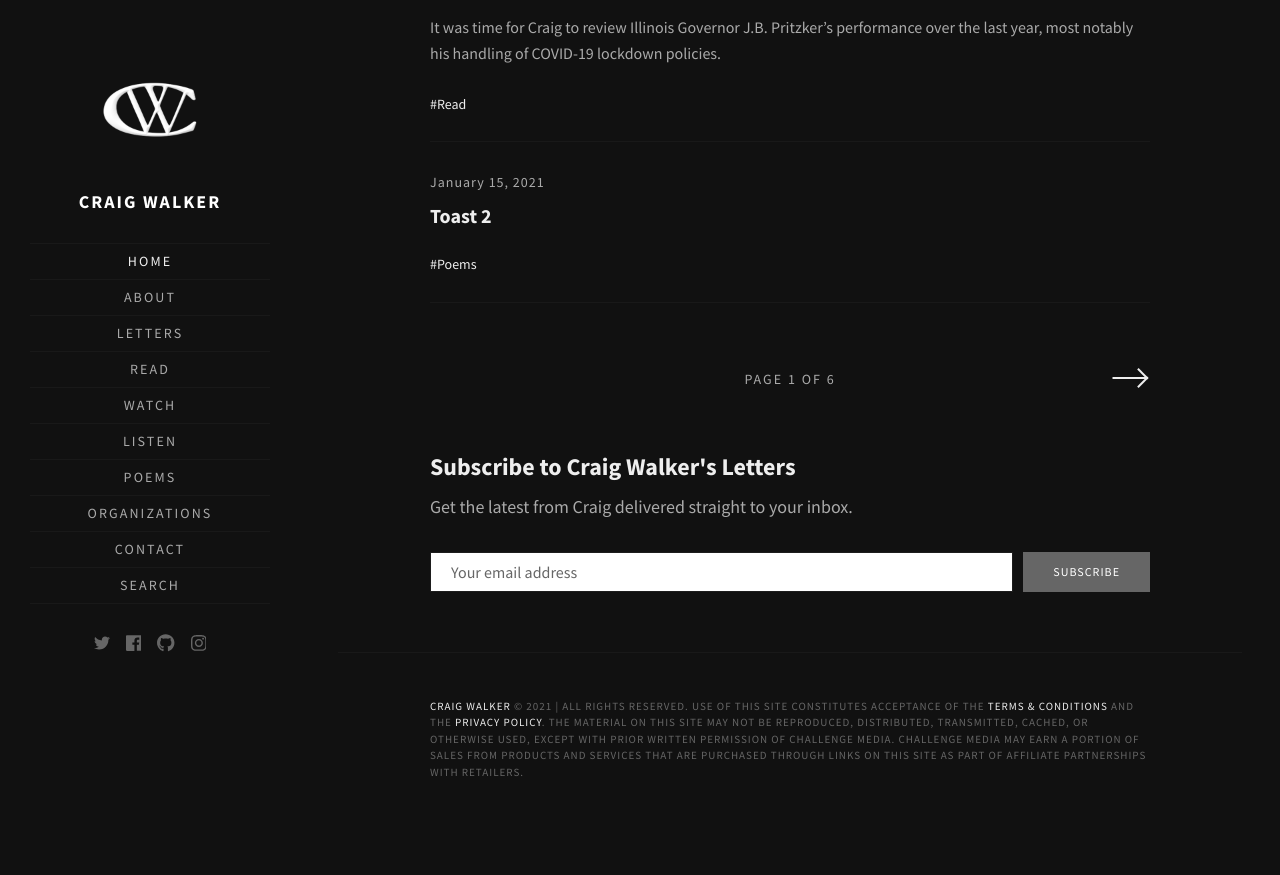
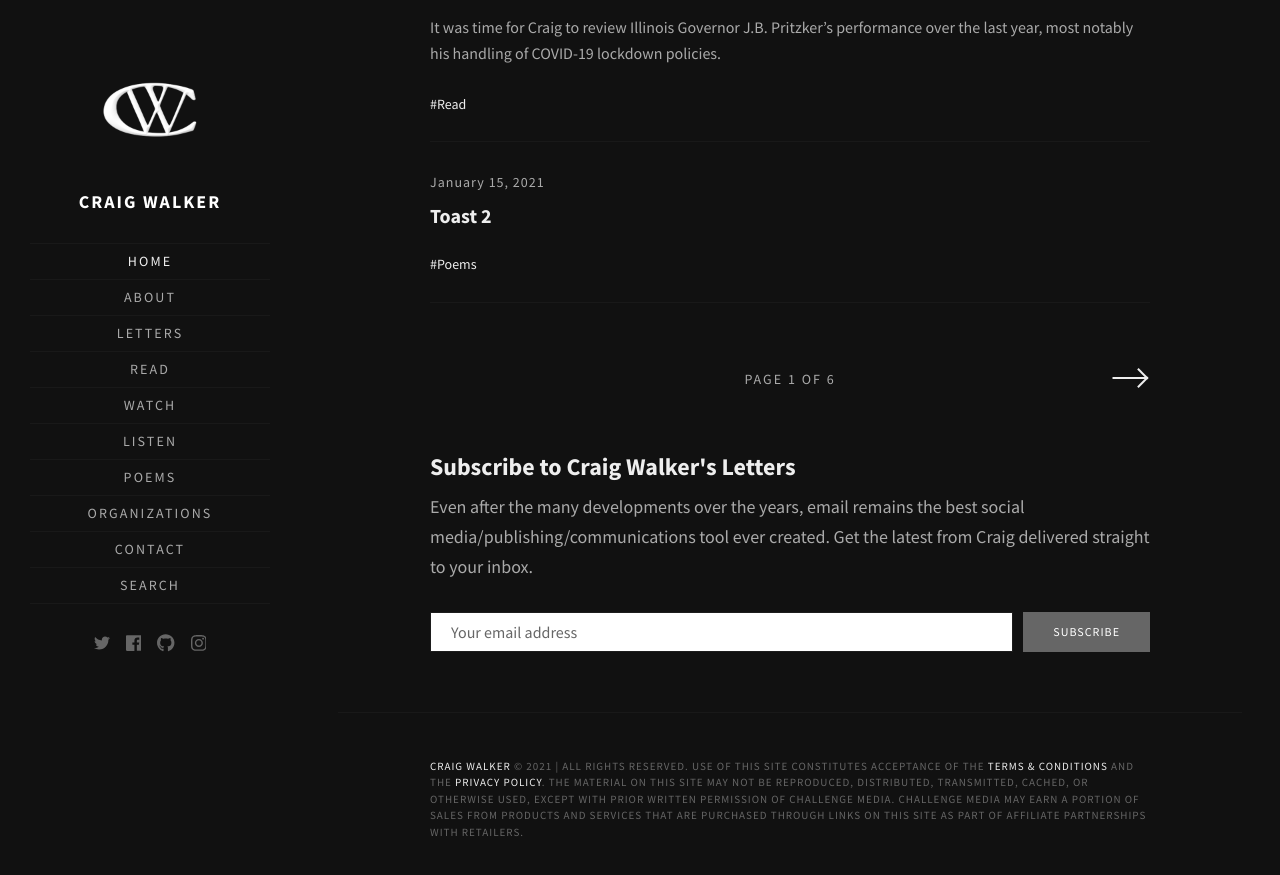
Before and after one commit to walkercraig/walkercraig, a Jekyll site: the page built from index.html, in a window 1280 px wide and 900 px high, scrolled down 1660 px. Shown: the top 875 px of the window. Built offline with Jekyll 4.4.1, drawn with Linux system fonts in a browser that asks for light colours; some web fonts are replaced; the list of posts is cut into pages by our own code; before the commit the page ends 2500 px from its top, so only the background shows below that.

Commit message:
Update newsletter-box.html

```diff
--- a/_includes/newsletter-box.html
+++ b/_includes/newsletter-box.html
@@ -1,6 +1,6 @@
 <section class="newsletter-box inner">
     <h2 class="newsletter-box-title">Subscribe to {{ site.name }}'s Letters</h2>
-    <p>Get the latest from Craig delivered straight to your inbox.</p>
+    <p>Even after the many developments over the years, email remains the best social media/publishing/communications tool ever created. Get the latest from Craig delivered straight to your inbox.</p>
     <!-- Begin MailChimp Signup Form -->
     <div id="mc_embed_signup">
         <form action="{{ site.mailchimp_url }}" method="post" id="mc-embedded-subscribe-form" name="mc-embedded-subscribe-form"
```
